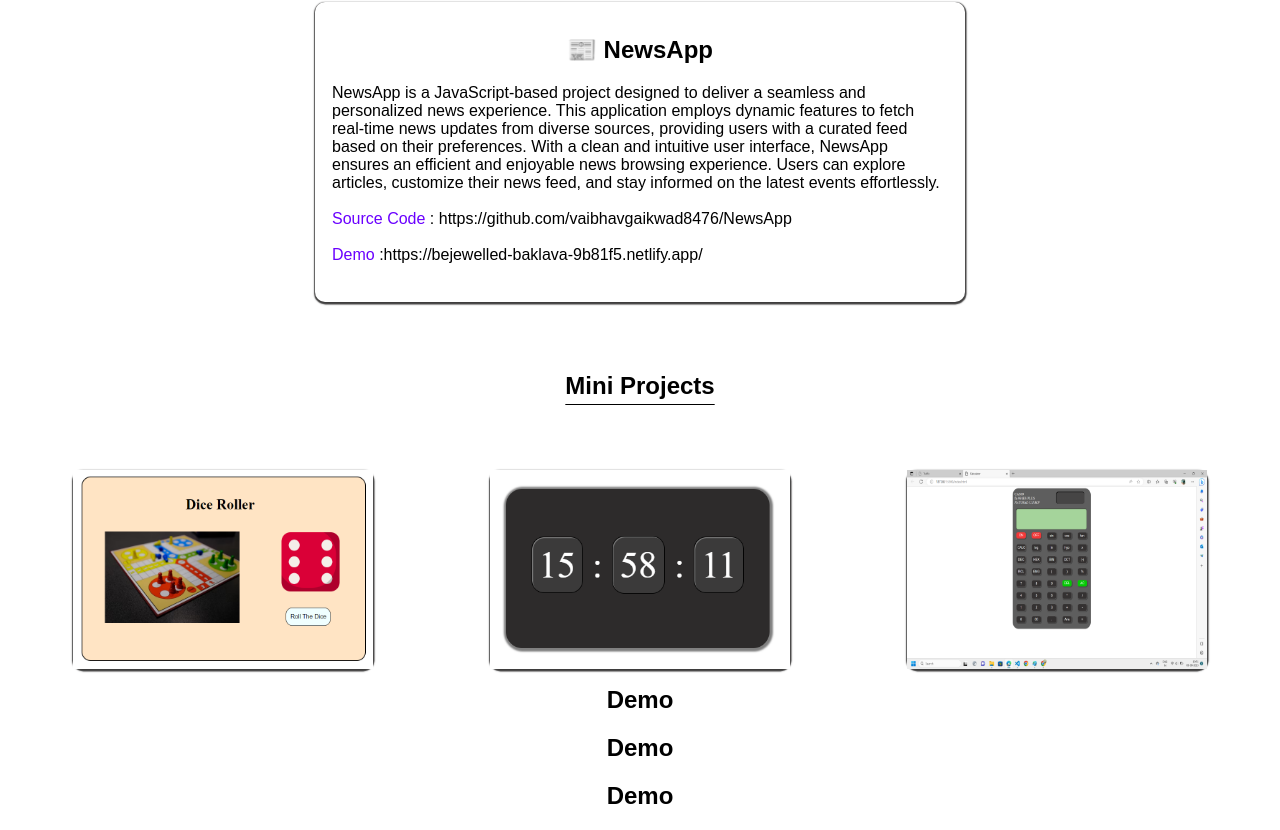
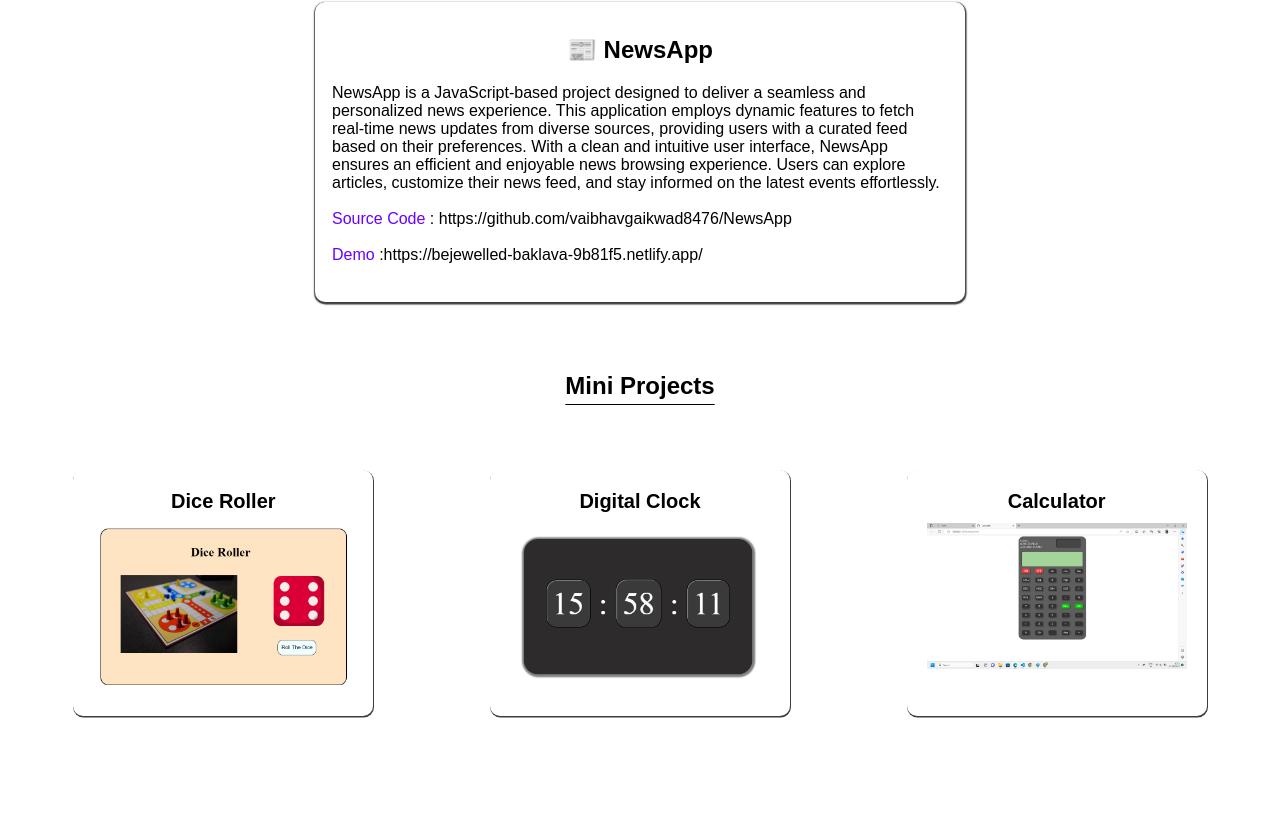
Before and after one commit to rajnandinitikkal/Portfolio, a React (Create React App) app: page /Project in a window 1280 px wide. Shown: the part 1250-2080 px from the top of the page. After the commit the page ends 2011 px from the top, so only its background shows below. Built offline with nearby package versions, Linux system fonts and the light colour scheme.

Commit message:
add project details

```diff
--- a/src/AboutUs/About.css
+++ b/src/AboutUs/About.css
@@ -14,7 +14,7 @@
 }
 .myskillbox1 {
     width: 600px;
-    height: auto; /* Change to 'auto' for dynamic height based on content */
+    height: auto;
     padding: 75px 90px;
     margin-left: 120px;
   }
@@ -193,7 +193,7 @@
     width: 120px;
     height: 160px;
 }
-.radial-bars .radial-bar .progress-bar{
+.radial-bars .radial-bar .progressbar{
     stroke-width: 10;
     stop-color: black;
     fill: transparent;
@@ -250,6 +250,9 @@
 .percentage{
     color: black;
 }
+.subheading{
+    color: black;
+}
 .radial-bar .percentage{
     position: absolute;
     top: 50%;
@@ -273,7 +276,7 @@
     opacity: 0;
 }
 .progress-line {
-    position: relative; /* Add this line */
+    position: relative;
     border-radius: 10px;
     width: 100%;
     height: 5px;
@@ -282,6 +285,7 @@
     transform: scale(0);
     transform-origin: left;
 }
+
 
 /* Edication and internahip */
 
@@ -294,7 +298,7 @@
     color:rgb(204, 0, 255);
 }
 .educations{
-    margin-left: 200px;
+    margin-left: 400px;
 }
 .Subeduhead{
     text-decoration: underline;
@@ -306,11 +310,10 @@
 }
 #grade{
     color: rgb(88, 87, 87);
-    margin-top: 5px;
+    margin-top: 7px;
 }
 .courseyear{
     color: rgb(97, 96, 96);
-    /* padding-top: 25px; */
     font-size: 15px;
 }
 .professionalskill{
@@ -338,7 +341,7 @@
         box-shadow: 0.3px 1.2px 1.2px 1.2px rgb(62, 61, 61);
         border: none;
         border-radius: 10px;
-        height: 300px;
+        height: 250px;
         width: 650px;
         margin-top: 50px;
         padding: 17px;
--- a/src/AboutUs/AboutMe.js
+++ b/src/AboutUs/AboutMe.js
@@ -1,13 +1,13 @@
 import React from 'react';
 import './About.css';
 import Navbar from '../Navbar/Navbar';
-import ProgressBar from 'react-bootstrap/ProgressBar';
+// import ProgressBar from 'react-bootstrap/ProgressBar';
 
 function AboutMe() {
   return (
     <>
       <Navbar />
-      <div id="skills">
+      {/* <div id="skills">
         <h1 className='heading-name'>My skills</h1>
         <section>
           <div class="myskillbox1">
@@ -18,7 +18,7 @@
                 <div class="info">
                   <span>HTML</span>
                 </div>
-                <ProgressBar now={60}/>
+                <ProgressBar now={60} />
                 <div class="progress-line html">
                   <span></span>
                 </div>
@@ -70,7 +70,7 @@
 
               <div class="radial-bar">
                 <svg x="0" y="0" viewBox="0 0 200 200">
-                <circle class="pragress-bar" cx="100" cy="100" r="80"></circle>
+                  <circle class="pragressbar" cx="100" cy="100" r="80"></circle>
                   <circle class="path path-1" cx="100" cy="100" r="80"></circle>
                   <div class="percentage">90%</div>
                   <div class="subheading">creativity</div>
@@ -79,7 +79,7 @@
 
               <div class="radial-bar">
                 <svg x="0" y="0" viewBox="0 0 200 200">
-                <circle class="pragress-bar" cx="100" cy="100" r="80"></circle>
+                  <circle class="pragressbar" cx="100" cy="100" r="80"></circle>
                   <circle class="path path-1" cx="100" cy="100" r="80"></circle>
                   <div class="percentage">65%</div>
                   <div class="subheading">Communication</div>
@@ -88,7 +88,7 @@
 
               <div class="radial-bar">
                 <svg x="0" y="0" viewBox="0 0 200 200">
-                <circle class="pragress-bar" cx="100" cy="100" r="80"></circle>
+                  <circle class="pragressbar" cx="100" cy="100" r="80"></circle>
                   <circle class="path path-1" cx="100" cy="100" r="80"></circle>
                   <div class="percentage">50%</div>
                   <div class="subheading">Problem Solving</div>
@@ -97,7 +97,7 @@
 
               <div class="radial-bar">
                 <svg x="0" y="0" viewBox="0 0 200 200">
-                <circle class="pragress-bar" cx="100" cy="100" r="80"></circle>
+                  <circle class="pragressbar" cx="100" cy="100" r="80"></circle>
                   <circle class="path path-1" cx="100" cy="100" r="80"></circle>
                   <div class="percentage">80%</div>
                   <div class="subheading">TeamWork</div>
@@ -107,20 +107,15 @@
             </div>
           </div>
         </section>
-      </div>
+      </div> */}
 
       <div>
         <h1 id="internshipHeading">Internships</h1>
 
         <div class="internDetails">
           <div class="internCards">
-            <p id="mernstack">MERN Stack</p>
-            SucessFully completed an internship in MERN Stack development, gaining hands-on experience in MongoDB, Express.js, React.js, and Node.js contributed to the development of dynamic and scalable web applications, honing skills in both frontend and backend technologies for a comprehensive understanding of morden web development.<br></br>
-            <button class="mernstackbtn">HTML</button>
-            <button class="mernstackbtn">CSS</button>
-            <button class="mernstackbtn">JavaScript</button>
-            <button class="mernstackbtn">ReactJs & AngularJs</button>
-            <button class="mernstackbtn">Git & GitHub</button>
+            <p id="mernstack">IDz Internship</p>
+            During my internship at IDZ, my role primarily involved serving as a network operator. This entailed managing and monitoring network sysytems, ensuring seamless connectivity, and troubleshooting any issues that arose. I gained invaluable hands-on-experience in configuring and maintaining network infrastructure, which deepened my understanding of networking principles and protocols. additionally, I collaborated closely with fellow team members, honing my tearwork and communication skills in a professional environment. My time at IDZ not only expanded my technical expertise but also provided me with practical insights into the dynamic field of network operations.<br></br>
           </div>
 
           <div class="internCards">
@@ -128,6 +123,16 @@
             In Microsoft Fundamentals, focusing on cloud compuding, virtualization, and foundational Azure services to contribute to innovation and efficient clous-based solutions.<br></br>
             <button class="mernstackbtn">Cloud Computing</button>
             <button class="mernstackbtn">Azure Services</button>
+          </div>
+
+          <div class="internCards">
+          <p id="mernstack">MERN Stack</p>
+            Sucessfully completed an internship in MERN Stack development, gaining hands-on experience in MongoDB, Express.js, React.js, and Node.js contributed to the development of dynamic and scalable web applications, honing skills in both frontend and backend technologies for a comprehensive understanding of morden web development.<br></br>
+            <button class="mernstackbtn">HTML</button>
+            <button class="mernstackbtn">CSS</button>
+            <button class="mernstackbtn">JavaScript</button>
+            <button class="mernstackbtn">ReactJs & AngularJs</button>
+            <button class="mernstackbtn">Git & GitHub</button>
           </div>
         </div>
       </div>
@@ -139,7 +144,7 @@
             <h3 class="Subeduhead">Bachelor's of  Engineering - BE, Computer Engineering</h3>
             <div class="educationDescription">
               <p>College: Hon. Shri Babanroa Pachlute Vichardhara trusts group of institutions College of Engineering, Ahmednagar</p>
-            <p class="grade">Grade: A+</p>
+              <p id="grade">Grade: A+</p>
               <i class="courseyear">July 2021 - June 2024</i>
 
             </div>
--- a/src/Project/Project.css
+++ b/src/Project/Project.css
@@ -21,13 +21,6 @@
 justify-content: space-around;
 margin: 15px;
 }
-
-.miprojectCards2{
-    justify-content: space-around;
-    margin: 15px;
-    cursor: pointer;
-
-}
 .cards{
     box-shadow: 0.3px 1.2px 1.2px 1.2px rgb(62, 61, 61);
     border: none;
@@ -38,11 +31,14 @@
     padding: 17px;
 }
 .miniProjectCards{
-    box-shadow: 0.3px 1.2px 1.2px 1.2px rgb(62, 61, 61);
+    box-shadow: 0.5px 1px 0.5px 0.5px rgb(62, 61, 61);
     border: none;
     border-radius: 10px;
     width: 300px;
     margin-top: 50px;
+    margin-bottom: 30px;
+    height: auto;
+    padding: 20px;
 }
 #projectname{
     text-align: center;
@@ -58,8 +54,14 @@
     color: rgb(106, 0, 255);
 }
 #miniimg{
-    background-size: cover;
     width: 100%;
     display: inline-block;
-    height: 100%;
+    /* height: 100%; */
+    /* padding-bottom: 15px; */
 }
+.miniprojectname{
+    text-align: center;
+    font-size: 20px;
+    font-weight: bold;
+    padding-bottom: 10px;
+}
--- a/src/Project/Project.js
+++ b/src/Project/Project.js
@@ -50,28 +50,35 @@
 
       <div>
         <h2 id="projectheading2">Mini Projects</h2>
+
         <div class="projectCards">
 
+
         <div class="miniProjectCards">
-          <img src={DiceRoller} alt="DiceRoller" id='miniimg'/>
+        <p class="miniprojectname">Dice Roller</p>
+        <a href='https://dice-rollerdesign.netlify.app/'>
+          <img src={DiceRoller} alt="DiceRoller" id='miniimg'/></a>
         </div>
 
+
         <div class="miniProjectCards">
-        <img src={DigiClock} alt="DigiClock" id='miniimg'/>
+        <p class="miniprojectname">Digital Clock</p>
+        <a href='https://digital-clockdesign.netlify.app/'>
+        <img src={DigiClock} alt="DigiClock" id='miniimg'/></a>
         </div>
 
+
         <div class="miniProjectCards">
+        <p class="miniprojectname">Calculator</p>
+        <a href='https://calculatorrutuja.netlify.app/'>
         <img src={Calculator} alt="Calculator" id='miniimg'/>
+         </a>
         </div>
 
         </div>
       </div>
 
-      <div class="miprojectCards2">
-      <h2 id="projectname"><a href='https://dice-rollerdesign.netlify.app/'>Demo</a></h2>
-      <h2 id="projectname"><a href='https://digital-clockdesign.netlify.app/'>Demo</a></h2>
-     <h2 id="projectname"> <a href='https://calculatorrutuja.netlify.app/'>Demo</a></h2>
-      </div>
+
 
     </div>
     </>
```
Lines whose indentation alone changed are shown as unchanged.
